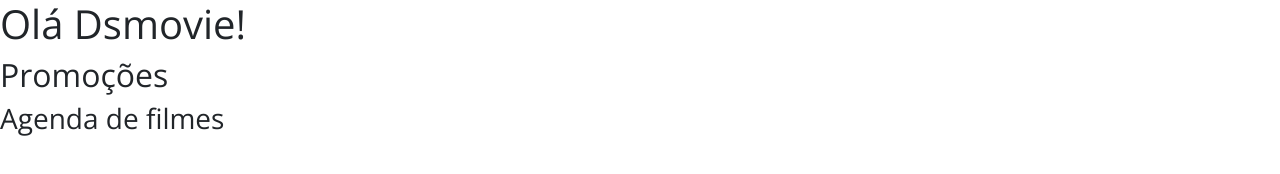
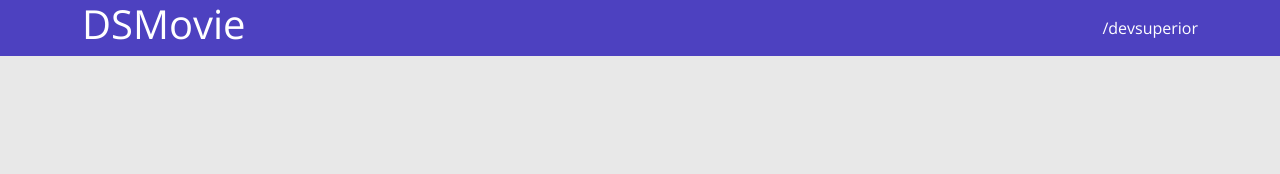
Before and after one commit to Peketyta/dsmovie2, a plain HTML site: page index.html in a window 1280 px wide. Drawn offline with nearby package versions, Linux system fonts and the light colour scheme.

Commit message:
Barra superior PARTE 1

```diff
--- a/CSS/style.css
+++ b/CSS/style.css
@@ -1,5 +1,26 @@
 @import url('https://fonts.googleapis.com/css2?family=Open+Sans:wght@300;400;700&display=swap');
 
 *{
+    box-sizing: border-box;
     font-family: 'Open Sans', sans-serif;
 }
+
+html, body{
+    background-color: #E8E8E8;
+}
+
+nav{
+    display: flex;
+    align-items: center;
+    justify-content: space-between;
+}
+
+header{
+    background-color: #4D41C0;
+    color: #FFFFFF;
+}
+
+a, a:hover{
+    text-decoration: none;
+    color: unset;
+}
--- a/index.html
+++ b/index.html
@@ -12,8 +12,12 @@
 
 </head>
 <body>
-    <h1>Olá Dsmovie!</h1>
-    <h2>Promoções</h2>
-    <h3>Agenda de filmes</h3>
+   <header>
+       <nav class="container">
+           <h1>DSMovie</h1>
+           <a href="https://github.com/devsuperior">/devsuperior</a>
+       </nav>
+   </header>
+
 </body>
 </html>
```
